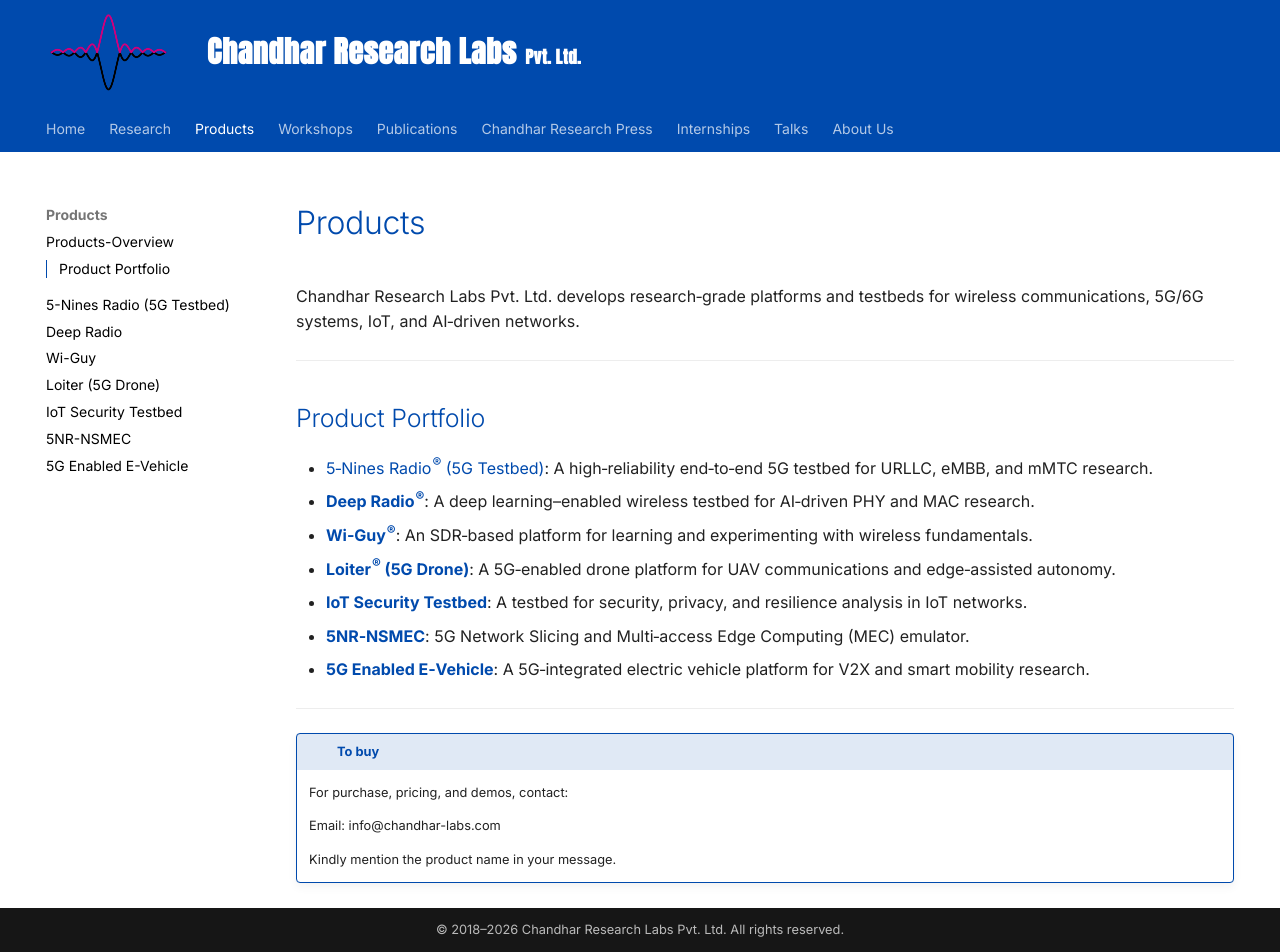
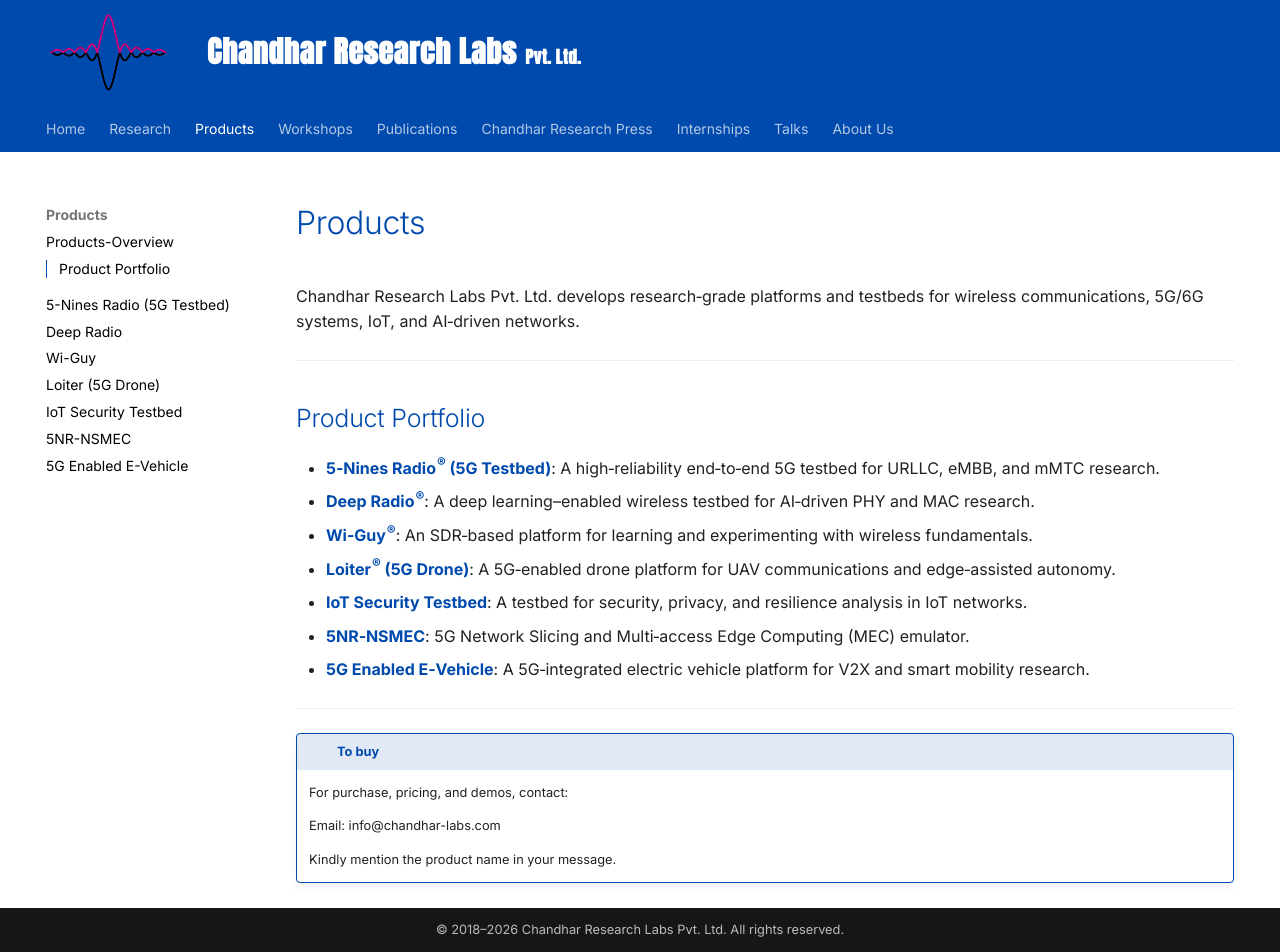
Before and after one commit to chandharlabs/chandhar-docs, an MkDocs documentation site: the page built from docs/products/index.md, in a window 1280 px wide and 952 px high. Built offline with MkDocs 1.6.1 and Material for MkDocs 9.7.7, drawn with Linux system fonts in a browser that asks for light colours.

```diff
--- a/docs/products/index.md
+++ b/docs/products/index.md
@@ -6,7 +6,7 @@ Chandhar Research Labs Pvt. Ltd. develops research‑grade platforms and testbed
 
 ## Product Portfolio
 
-- [5‑Nines Radio<sup>®</sup> (5G Testbed)](5-nines-radio.md): A high‑reliability end‑to‑end 5G testbed for URLLC, eMBB, and mMTC research.
+- [**5‑Nines Radio<sup>®</sup> (5G Testbed)**](5-nines-radio.md): A high‑reliability end‑to‑end 5G testbed for URLLC, eMBB, and mMTC research.
 - [**Deep Radio<sup>®</sup>**](deep-radio.md): A deep learning–enabled wireless testbed for AI‑driven PHY and MAC research.
 - [**Wi‑Guy<sup>®</sup>**](wi-guy.md): An SDR‑based platform for learning and experimenting with wireless fundamentals.
 - [**Loiter<sup>®</sup> (5G Drone)**](loiter.md): A 5G‑enabled drone platform for UAV communications and edge‑assisted autonomy.
```
